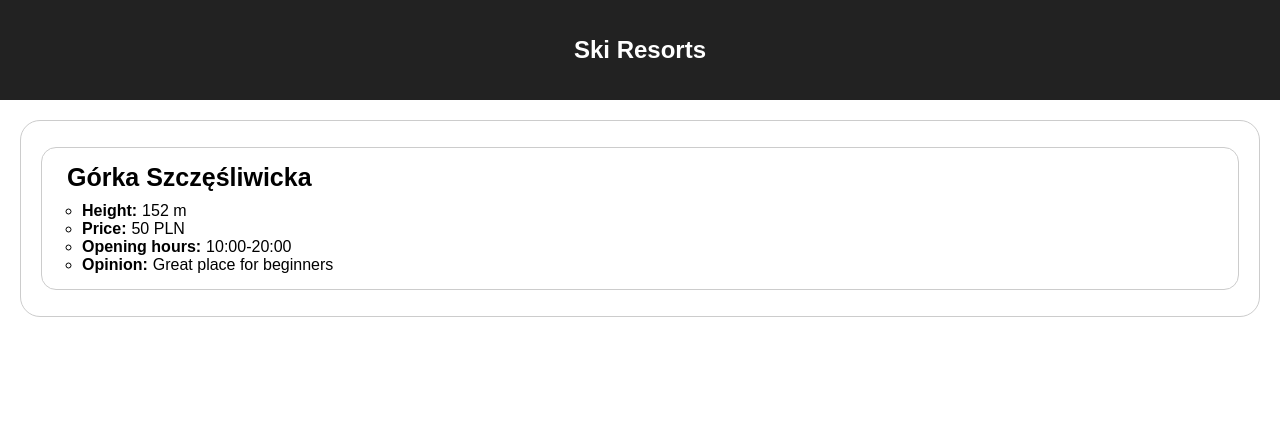
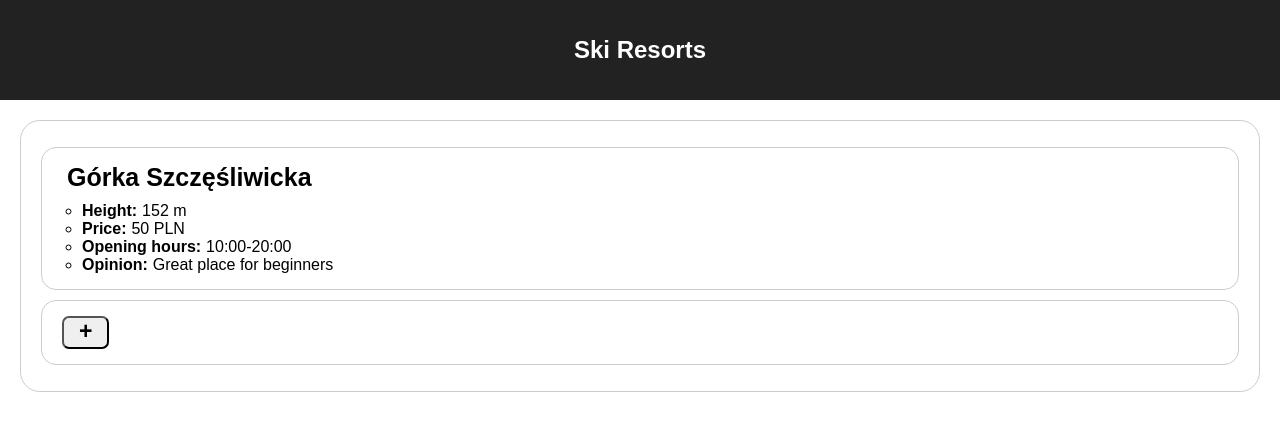
Before and after one commit to lukaszfranczak/skiResorts, a React (Create React App) app: page / in a window 1280 px wide. Shown: the top 430 px of the page. Built offline with nearby package versions, Linux system fonts and the light colour scheme.

Commit message:
Add NewResort button

```diff
--- a/src/components/SkiResorts.css
+++ b/src/components/SkiResorts.css
@@ -28,3 +28,11 @@
   font-weight: bold;
   padding-right: 5px;
 }
+
+button.newResort {
+  margin-left: 20px;
+  padding: 0 15px 2px;
+  border-radius: 7px;
+  font-size: 23px;
+  font-weight: bold;
+}
--- a/src/components/SkiResorts.jsx
+++ b/src/components/SkiResorts.jsx
@@ -44,6 +44,9 @@ class App extends Component {
       <div className="SkiResortsWrapper">
         <ul className="SkiResortsList">
           {this.state.skiResorts.map(resort => this.renderSkiResort(resort))}
+          <li className='topLevel'>
+            <button className='newResort'>+</button>
+          </li>
         </ul>
       </div>
     );
```
